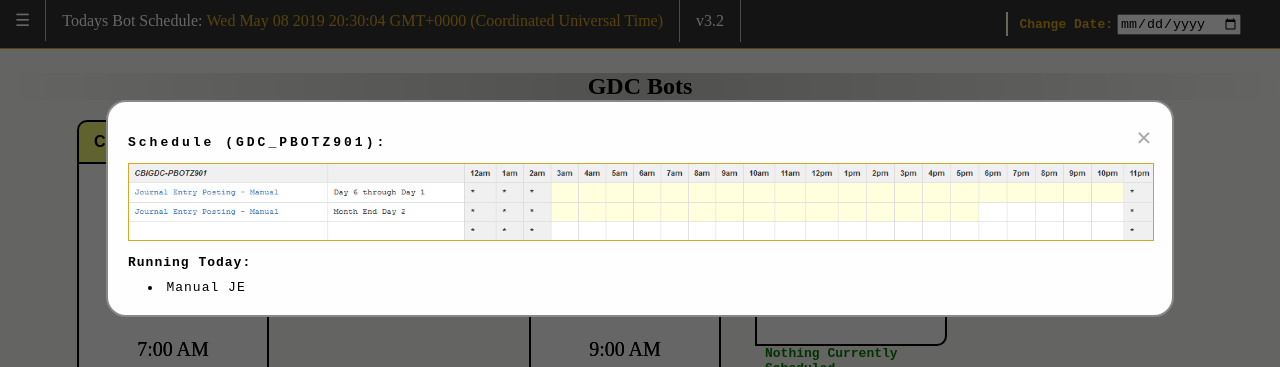
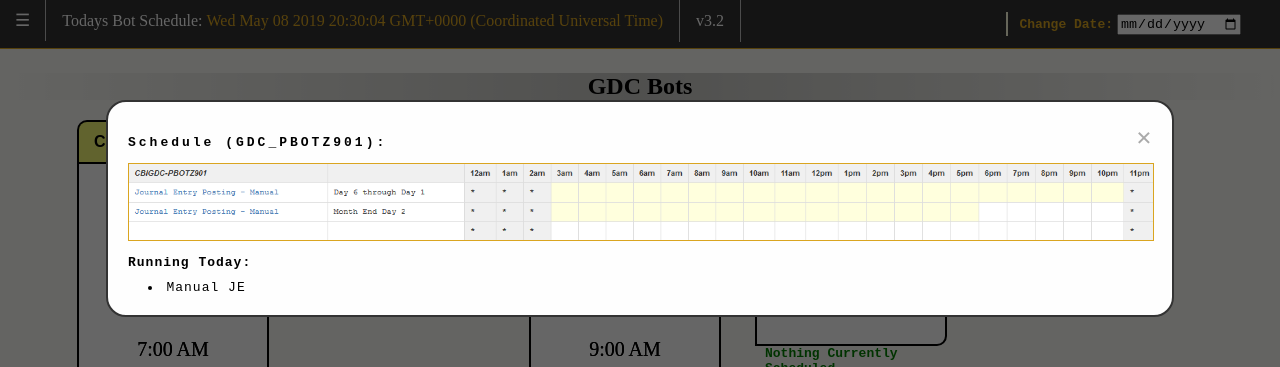
Before and after one commit to RPAOpenBots/RPAOpenBots.github.io, a plain HTML site: page index.html in a window 1280 px wide. Both pictures are taken after a click on the element 173 px from the left and 565 px from the top of the page. Shown: the top 367 px of the page. Drawn offline with nearby package versions, Linux system fonts and the light colour scheme.

Commit message:
img - tdc02

```diff
--- a/css/style.css
+++ b/css/style.css
@@ -161,7 +161,7 @@ iframe {
     background-color: #fefefe;
     margin: auto;
     padding: 20px;
-    border: 2px solid #888;
+    border: 2px solid #333;
     width: 80%;
     border-radius: 20px;
 }
```
Also changed, not shown: imgs/gdcbot2.png, imgs/tdcbot2.png, imgs/tdcbot3.png.
